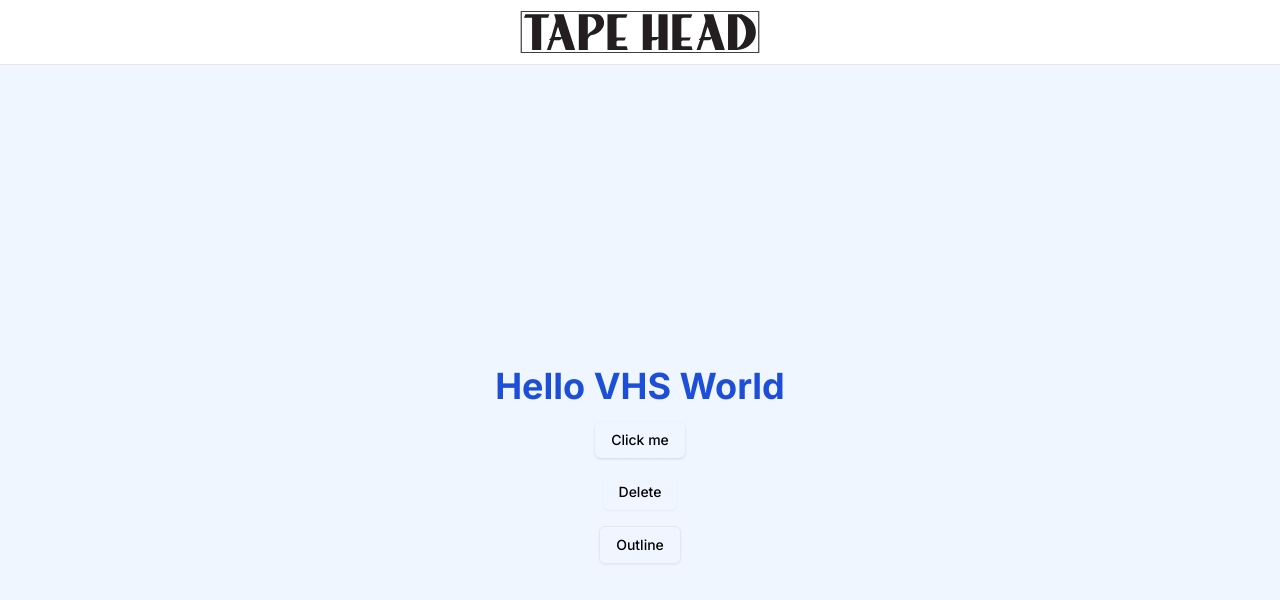
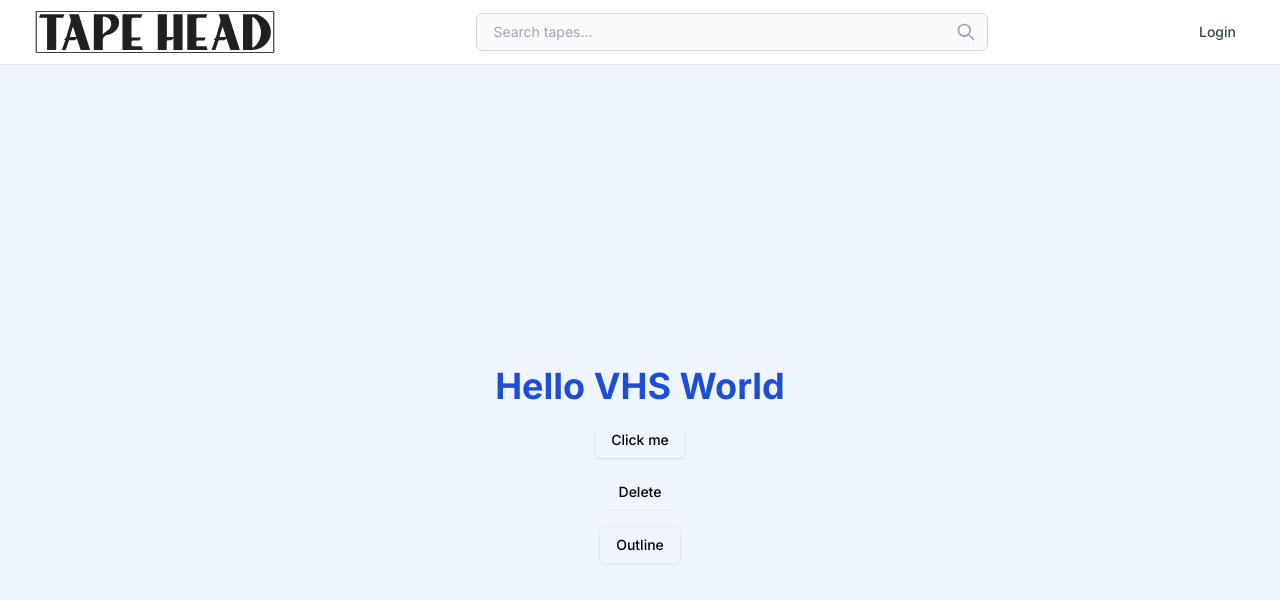
Before and after one commit to ledugani/tape-head, a Next.js app in the folder frontend/: page / in a window 1280 px wide. Shown: the top 600 px of the page. Built offline with nearby package versions, Linux system fonts and the light colour scheme; no server answers.

Commit message:
#22 - feat: add navigation links and dynamic auth status to Navbar

```diff
--- a/frontend/app/components/Navbar.tsx
+++ b/frontend/app/components/Navbar.tsx
@@ -3,12 +3,16 @@
 import React from 'react';
 import Link from 'next/link';
 import Image from 'next/image';
+import { useAuth } from '@/lib/AuthContext';
 
 export function Navbar() {
+  const { isAuthenticated, user, logout } = useAuth();
+
   return (
     <nav className="bg-white border-b border-gray-200">
       <div className="max-w-7xl mx-auto px-4 sm:px-6 lg:px-8">
-        <div className="flex justify-center h-16">
+        <div className="flex justify-between h-16">
+          {/* Logo */}
           <div className="flex items-center">
             <Link href="/" className="flex-shrink-0 flex items-center">
               <Image
@@ -21,6 +25,55 @@ export function Navbar() {
               />
             </Link>
           </div>
+
+          {/* Search Bar - Placeholder */}
+          <div className="flex-1 flex items-center justify-center px-4">
+            <div className="w-full max-w-lg">
+              <div className="relative">
+                <input
+                  type="text"
+                  placeholder="Search tapes..."
+                  className="w-full bg-gray-50 border border-gray-300 rounded-md py-2 pl-4 pr-10 text-sm focus:outline-none focus:ring-2 focus:ring-blue-500 focus:border-transparent"
+                  disabled
+                />
+                <div className="absolute inset-y-0 right-0 flex items-center pr-3">
+                  <svg className="h-5 w-5 text-gray-400" fill="none" stroke="currentColor" viewBox="0 0 24 24">
+                    <path strokeLinecap="round" strokeLinejoin="round" strokeWidth={2} d="M21 21l-6-6m2-5a7 7 0 11-14 0 7 7 0 0114 0z" />
+                  </svg>
+                </div>
+              </div>
+            </div>
+          </div>
+
+          {/* Navigation Links */}
+          <div className="flex items-center space-x-4">
+            {isAuthenticated ? (
+              <>
+                <Link
+                  href="/dashboard"
+                  className="text-gray-700 hover:text-gray-900 px-3 py-2 rounded-md text-sm font-medium"
+                >
+                  Dashboard
+                </Link>
+                <div className="text-sm text-gray-600 px-3 py-2">
+                  Logged in as {user?.email}
+                </div>
+                <button
+                  onClick={logout}
+                  className="text-gray-700 hover:text-gray-900 px-3 py-2 rounded-md text-sm font-medium"
+                >
+                  Logout
+                </button>
+              </>
+            ) : (
+              <Link
+                href="/login"
+                className="text-gray-700 hover:text-gray-900 px-3 py-2 rounded-md text-sm font-medium"
+              >
+                Login
+              </Link>
+            )}
+          </div>
         </div>
       </div>
     </nav>
```
